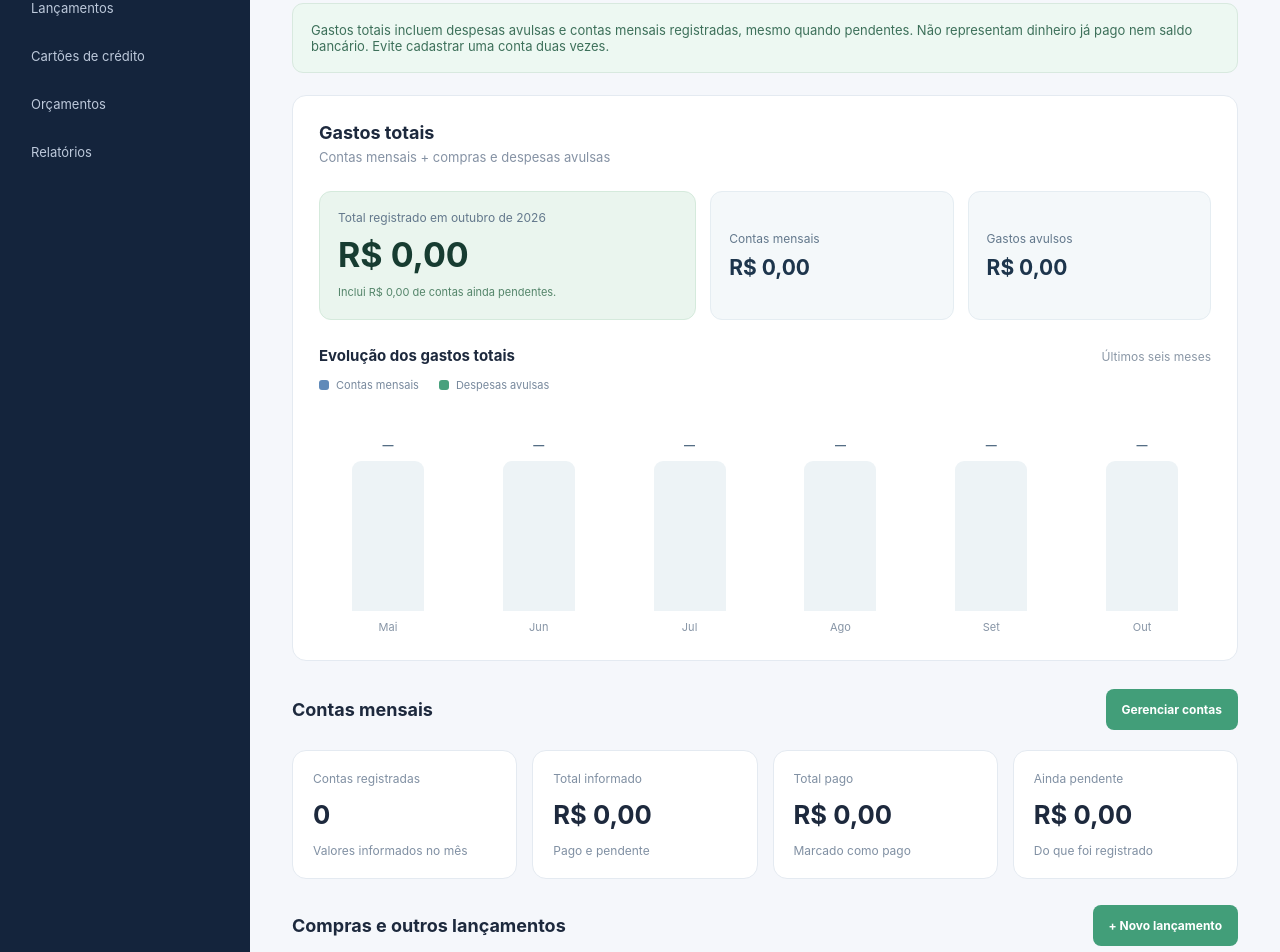
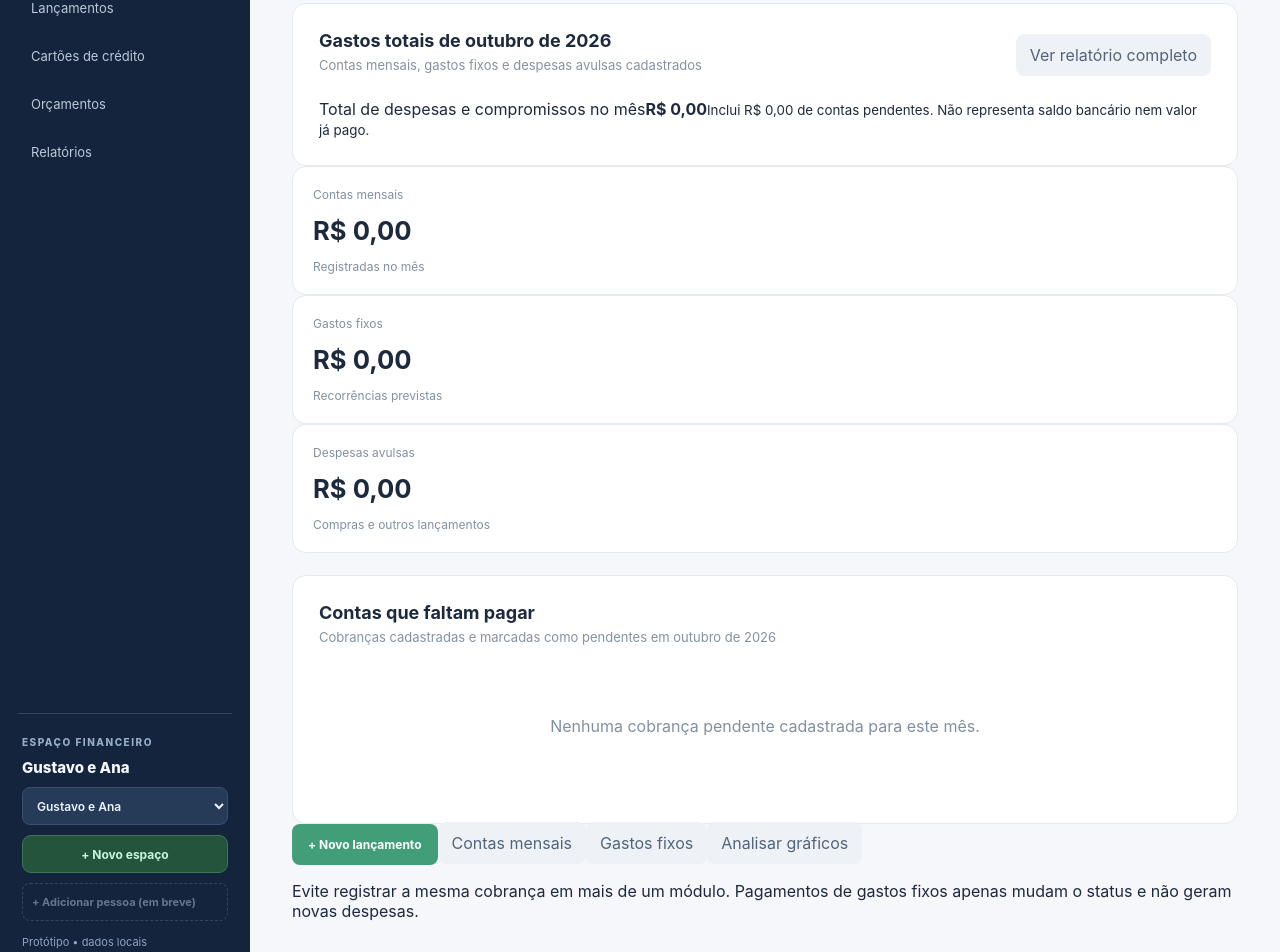
Before and after one commit to GutoSwan/farol-financas, a Vue app: page / in a window 1280 px wide. Shown: the part 240-1192 px from the top of the page. Built offline with nearby package versions, Linux system fonts and the light colour scheme.

Commit message:
refactor: simplificar visão geral e mover gráficos detalhados para relatórios

```diff
--- a/src/presentation/pages/DashboardPage.vue
+++ b/src/presentation/pages/DashboardPage.vue
@@ -1,38 +1,42 @@
 <script setup lang="ts">
-import { ref, computed } from 'vue'
+import { computed, ref } from 'vue'
 import StatCard from '../components/StatCard.vue'
 import { useBills } from '../composables/useBills'
 import { useTransactions } from '../composables/useTransactions'
+import { useFixedExpenses } from '../composables/useFixedExpenses'
+import { expenseOverviewForMonth } from '../../domain/services/expenseOverview'
+import { fixedExpensesForMonth } from '../../domain/services/fixedExpenseAnalytics'
 import { formatBRL } from '../../domain/value-objects/Money'
-import { totalForMonth, paidForMonth } from '../../domain/services/billAnalytics'
-import { transactionsInMonth, transactionSummary } from '../../domain/services/transactionAnalytics'
-import { expenseOverviewForMonth } from '../../domain/services/expenseOverview'
 import { currentYearMonth, formatYearMonth } from '../../shared/date'
 
 const { bills, entries, error: billError } = useBills()
 const { transactions, error: transactionError } = useTransactions()
+const { fixedExpenses, error: fixedError } = useFixedExpenses()
 const month = ref(currentYearMonth())
-const visibleBills = computed(() => entries.value.filter((entry) => entry.yearMonth === month.value))
-const totalBills = computed(() => totalForMonth(entries.value, month.value))
-const paidBills = computed(() => paidForMonth(entries.value, month.value))
-const monthTransactions = computed(() => transactionsInMonth(transactions.value, month.value))
-const transactionTotals = computed(() => transactionSummary(monthTransactions.value))
 
-/** Soma contas recorrentes registradas (pagas e pendentes) com despesas avulsas. */
-const overall = computed(() => expenseOverviewForMonth(entries.value, transactions.value, month.value))
-const history = computed(() => {
-  const [year, selectedMonth] = month.value.split('-').map(Number)
-  return Array.from({ length: 6 }, (_, index) => {
-    const date = new Date(year, selectedMonth - 1 - (5 - index), 1)
-    const yearMonth = currentYearMonth(date)
-    return {
-      yearMonth,
-      label: date.toLocaleDateString('pt-BR', { month: 'short' }).replace('.', ''),
-      summary: expenseOverviewForMonth(entries.value, transactions.value, yearMonth),
-    }
-  })
-})
-const maxTotal = computed(() => Math.max(1, ...history.value.map((item) => item.summary.totalCents)))
+const overview = computed(() => expenseOverviewForMonth(
+  entries.value, transactions.value, month.value, fixedExpenses.value,
+))
+const pendingBills = computed(() => entries.value
+  .filter((entry) => entry.yearMonth === month.value && entry.status === 'pending')
+  .map((entry) => ({
+    id: 'bill-' + entry.id,
+    name: bills.value.find((bill) => bill.id === entry.billId)?.name ?? 'Conta mensal',
+    dueDay: bills.value.find((bill) => bill.id === entry.billId)?.dueDay ?? 31,
+    amountCents: entry.amountCents,
+    source: 'Conta mensal',
+  })))
+const pendingFixed = computed(() => fixedExpensesForMonth(fixedExpenses.value, month.value)
+  .filter((item) => !item.paidMonths.includes(month.value))
+  .map((item) => ({
+    id: 'fixed-' + item.id,
+    name: item.name,
+    dueDay: item.dueDay,
+    amountCents: item.amountCents,
+    source: 'Gasto fixo',
+  })))
+const pending = computed(() => [...pendingBills.value, ...pendingFixed.value]
+  .sort((a, b) => a.dueDay - b.dueDay).slice(0, 8))
 </script>
 
 <template>
@@ -40,89 +44,55 @@ const maxTotal = computed(() => Math.max(1, ...history.value.map((item) => item.
     <div>
       <p class="eyebrow">VISÃO GERAL</p>
       <h1>Seu painel financeiro</h1>
-      <p>Acompanhe contas mensais e compras do dia a dia em um só lugar.</p>
+      <p>Um resumo rápido para você saber como está o mês.</p>
     </div>
     <label>Mês de referência <input v-model="month" type="month" /></label>
   </div>
 
-  <div class="notice">
-    Gastos totais incluem despesas avulsas e contas mensais registradas, mesmo quando pendentes.
-    Não representam dinheiro já pago nem saldo bancário. Evite cadastrar uma conta duas vezes.
-  </div>
-  <p v-if="billError || transactionError" class="error" role="alert">{{ billError || transactionError }}</p>
-
-  <section class="panel total-overview">
+  <p v-if="billError || transactionError || fixedError" class="error" role="alert">{{ billError || transactionError || fixedError }}</p>
+  <section class="panel dashboard-summary">
     <div class="panel-title">
-      <div><h2>Gastos totais</h2><p>Contas mensais + compras e despesas avulsas</p></div>
+      <div><h2>Gastos totais de {{ formatYearMonth(month) }}</h2><p>Contas mensais, gastos fixos e despesas avulsas cadastrados</p></div>
+      <RouterLink class="secondary-action" to="/relatorios">Ver relatório completo</RouterLink>
     </div>
-    <div class="total-overview-summary">
-      <div class="total-overview-main">
-        <span>Total registrado em {{ formatYearMonth(month) }}</span>
-        <strong>{{ formatBRL(overall.totalCents) }}</strong>
-        <small>Inclui {{ formatBRL(overall.pendingRecurringCents) }} de contas ainda pendentes.</small>
-      </div>
-      <div class="total-overview-detail">
-        <span>Contas mensais</span>
-        <strong>{{ formatBRL(overall.recurringCents) }}</strong>
-      </div>
-      <div class="total-overview-detail">
-        <span>Gastos avulsos</span>
-        <strong>{{ formatBRL(overall.oneOffCents) }}</strong>
-      </div>
-    </div>
-
-    <div class="total-chart-heading">
-      <h3>Evolução dos gastos totais</h3>
-      <span>Últimos seis meses</span>
-    </div>
-    <div class="total-chart-legend">
-      <span><i class="legend-recurring"></i> Contas mensais</span>
-      <span><i class="legend-oneoff"></i> Despesas avulsas</span>
-    </div>
-    <div class="total-month-chart" role="img" :aria-label="'Evolução de gastos registrados: ' + history.map((item) => item.yearMonth + ': ' + formatBRL(item.summary.totalCents)).join(', ')">
-      <div v-for="item in history" :key="item.yearMonth" class="total-month-column" :title="item.yearMonth + ': contas ' + formatBRL(item.summary.recurringCents) + ', avulsos ' + formatBRL(item.summary.oneOffCents)">
-        <strong>{{ item.summary.totalCents ? formatBRL(item.summary.totalCents) : '—' }}</strong>
-        <div class="total-month-track">
-          <div class="total-month-stacked" :style="{ height: (item.summary.totalCents / maxTotal * 100) + '%' }">
-            <div v-if="item.summary.recurringCents" class="total-month-recurring" :style="{ height: (item.summary.recurringCents / item.summary.totalCents * 100) + '%' }"></div>
-            <div v-if="item.summary.oneOffCents" class="total-month-oneoff" :style="{ height: (item.summary.oneOffCents / item.summary.totalCents * 100) + '%' }"></div>
-          </div>
-        </div>
-        <small>{{ item.label }}</small>
-      </div>
+    <div class="dashboard-primary-total">
+      <span>Total de despesas e compromissos no mês</span>
+      <strong>{{ formatBRL(overview.totalCents) }}</strong>
+      <small>Inclui {{ formatBRL(overview.pendingRecurringCents + overview.fixedPendingCents) }} de contas pendentes. Não representa saldo bancário nem valor já pago.</small>
     </div>
   </section>
 
-  <div class="panel-title dashboard-subheading"><h2>Contas mensais</h2><RouterLink to="/contas-mensais" class="primary">Gerenciar contas</RouterLink></div>
-  <div class="stats">
-    <StatCard label="Contas registradas" :value="String(visibleBills.length)" hint="Valores informados no mês" />
-    <StatCard label="Total informado" :value="formatBRL(totalBills)" hint="Pago e pendente" />
-    <StatCard label="Total pago" :value="formatBRL(paidBills)" hint="Marcado como pago" />
-    <StatCard label="Ainda pendente" :value="formatBRL(totalBills - paidBills)" hint="Do que foi registrado" />
-  </div>
-
-  <div class="panel-title dashboard-subheading"><h2>Compras e outros lançamentos</h2><RouterLink to="/lancamentos" class="primary">+ Novo lançamento</RouterLink></div>
-  <div class="transaction-stats dashboard-transactions">
-    <StatCard label="Compras e despesas avulsas" :value="formatBRL(transactionTotals.expensesCents)" hint="Gastos registrados no mês" />
-    <StatCard label="Receitas avulsas" :value="formatBRL(transactionTotals.incomeCents)" hint="Entradas registradas no mês" />
-    <StatCard label="Total de lançamentos" :value="String(monthTransactions.length)" hint="Registros neste mês" />
+  <div class="dashboard-breakdown">
+    <StatCard label="Contas mensais" :value="formatBRL(overview.recurringCents)" hint="Registradas no mês" />
+    <StatCard label="Gastos fixos" :value="formatBRL(overview.fixedCents)" hint="Recorrências previstas" />
+    <StatCard label="Despesas avulsas" :value="formatBRL(overview.oneOffCents)" hint="Compras e outros lançamentos" />
   </div>
 
   <section class="panel history">
-    <div class="panel-title"><div><h2>Contas de {{ formatYearMonth(month) }}</h2><p>Histórico dos valores recorrentes</p></div></div>
-    <div v-if="!visibleBills.length" class="empty">Nenhuma conta recorrente registrada neste mês.</div>
+    <div class="panel-title">
+      <div><h2>Contas que faltam pagar</h2><p>Cobranças cadastradas e marcadas como pendentes em {{ formatYearMonth(month) }}</p></div>
+    </div>
+    <p v-if="!pending.length" class="empty">Nenhuma cobrança pendente cadastrada para este mês.</p>
     <div v-else class="scroll">
       <table>
-        <thead><tr><th>Conta</th><th>Vencimento</th><th>Situação</th><th>Valor</th></tr></thead>
+        <thead><tr><th>Descrição</th><th>Origem</th><th>Vencimento</th><th>Valor</th></tr></thead>
         <tbody>
-          <tr v-for="entry in visibleBills" :key="entry.id">
-            <td>{{ bills.find((bill) => bill.id === entry.billId)?.name ?? 'Conta' }}</td>
-            <td>Dia {{ bills.find((bill) => bill.id === entry.billId)?.dueDay ?? '—' }}</td>
-            <td>{{ entry.status === 'paid' ? 'Pago' : 'Pendente' }}</td>
-            <td>{{ formatBRL(entry.amountCents) }}</td>
+          <tr v-for="item in pending" :key="item.id">
+            <td>{{ item.name }}</td>
+            <td>{{ item.source }}</td>
+            <td>Dia {{ item.dueDay }}</td>
+            <td><strong>{{ formatBRL(item.amountCents) }}</strong></td>
           </tr>
         </tbody>
       </table>
     </div>
   </section>
+
+  <div class="dashboard-shortcuts">
+    <RouterLink class="primary" to="/lancamentos">+ Novo lançamento</RouterLink>
+    <RouterLink class="secondary-action" to="/contas-mensais">Contas mensais</RouterLink>
+    <RouterLink class="secondary-action" to="/gastos-fixos">Gastos fixos</RouterLink>
+    <RouterLink class="secondary-action" to="/relatorios">Analisar gráficos</RouterLink>
+  </div>
+  <p class="dashboard-footnote">Evite registrar a mesma cobrança em mais de um módulo. Pagamentos de gastos fixos apenas mudam o status e não geram novas despesas.</p>
 </template>
```
